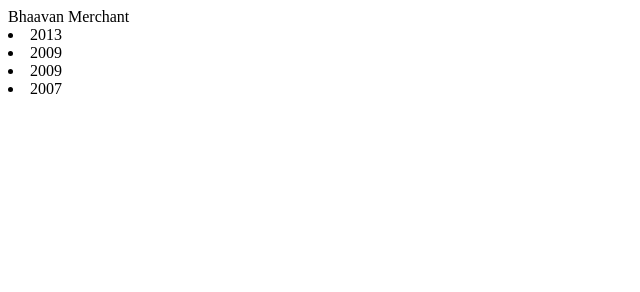
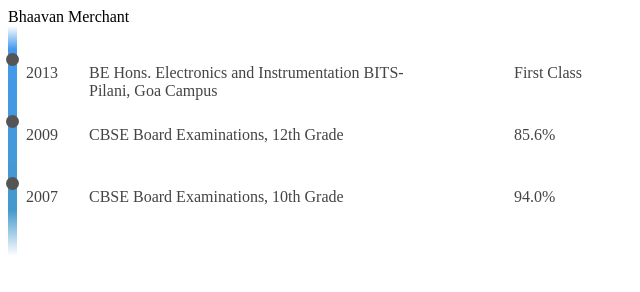
Before and after one commit to bhaavanmerchant/resume-web, a plain HTML site: page index.html in a window 1280 px wide. Shown: the whole page, without its empty margins (0-640 px from the left). Drawn offline with Linux system fonts and the light colour scheme.

Commit message:
Timeline implemented

```diff
--- a/index.css
+++ b/index.css
@@ -0,0 +1,67 @@
+#timeline-line{
+    height:230px;
+    width:9px;
+    /* Firefox 3.6+ */
+    background-image:-moz-linear-gradient(bottom, #FFFFFF 0%, #49c 20%, #49E 90%, #FFFFFF 100%);
+
+    /* Safari 4+, Chrome 1-9 */
+    background-image: -webkit-gradient(linear, 0%, 100%, from(#FFFFFF), color-stop(0.2, #49C), color-stop(0.9, #49E), to(#FFFFFF));
+
+    /* Safari 5.1+, Mobile Safari, Chrome 10+ */
+    background-image: -webkit-linear-gradient(bottom, #FFFFFF 0%, #49c 20%, #49E 90%, #FFFFFF 100%);
+
+    /* IE 10+ */
+    background-image: -ms-linear-gradient(bottom, #FFFFFF 0%, #49c 20%, #49E 90%, #FFFFFF 100%);
+
+    /* Opera 11.10+ */
+    background-image: -o-linear-gradient(bottom, #FFFFFF 0%, #49c 20%, #49E 90%, #FFFFFF 100%);
+
+    /* Official Syntax */
+    background-image: linear-gradient(bottom, #FFFFFF 0%, #49c 20%, #49E 90%, #FFFFFF 100%);
+
+}
+.timeline-circle{
+width:13px;
+height:13px;
+border-radius:50%;
+background:#555;
+}
+.timeline-circle:hover{
+background:#333;
+}
+
+ul#timeline-list{
+list-style-type:none;
+}
+#timeline-years{
+position:absolute;
+top:37px;
+left:-34px;
+}
+.year-box{
+position:relative;
+left:18px;
+top:-4px;
+height:45px;
+width:600px;
+padding:2px;
+border-radius:5px;
+color:#444;
+}
+.year-box:hover{
+background:#EEE;
+color:#000;
+}
+.year{
+position:absolute;
+}
+.education{
+position:absolute;
+left:65px;
+width:340px;
+}
+.result{
+position:absolute;
+left:490px;
+width:90px;
+}
--- a/index.html
+++ b/index.html
@@ -6,10 +6,13 @@
 <body>
 <div id="name">Bhaavan Merchant</div>
     <div id="timeline">
-    <li>2013</li>
-    <li>2009</li>
-    <li>2009</li>
-    <li>2007</li>
+    <div id="timeline-line">
+    </div>
+    <div id="timeline-years"><ul id="timeline-list">
+    <li><div class="timeline-circle"> </div><div class="year-box"><span class="year">2013</span><span class="education">BE Hons. Electronics and Instrumentation BITS-Pilani, Goa Campus</span><span class="result">First Class</span></div></li>
+    <li><div class="timeline-circle"> </div><div class="year-box"><span class="year">2009</span><span class="education">CBSE Board Examinations, 12th Grade</span><span class="result">85.6%</span></div></li>
+    <li><div class="timeline-circle"> </div><div class="year-box"><span class="year">2007</span><span class="education">CBSE Board Examinations, 10th Grade</span><span class="result">94.0%</span></div></li></ul>
+    </div>
     </div>
 </body>
 </html>
```
